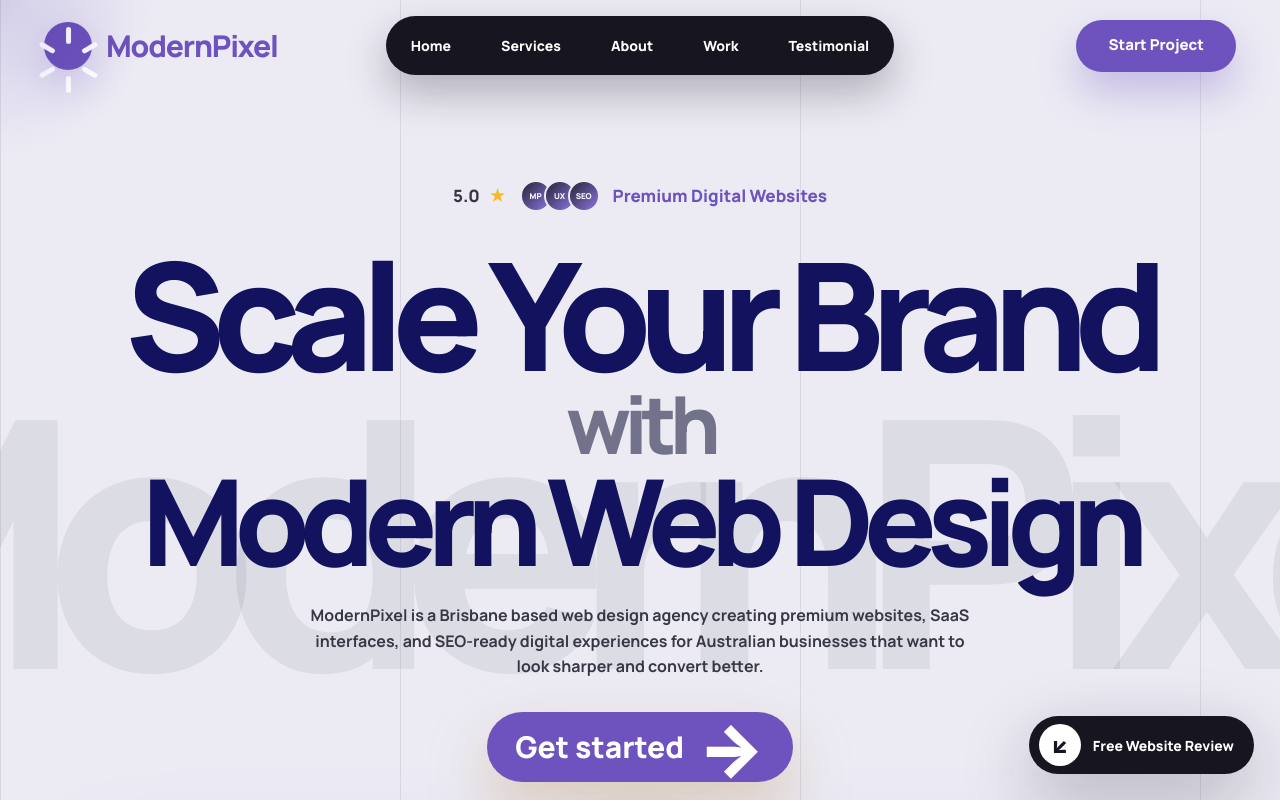
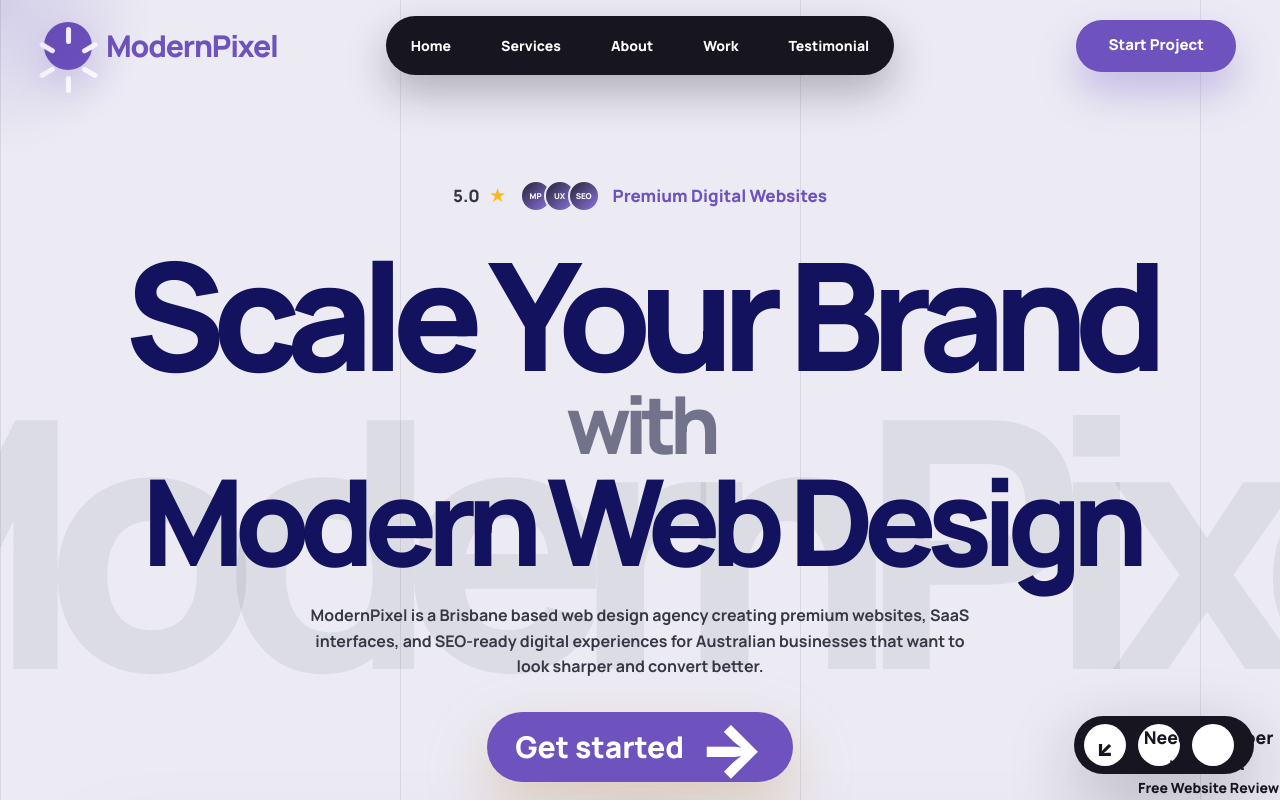
Before and after one commit to sadeedch/ModernPixel, a Next.js app: page / in a window 1280 px wide. Shown: the top 800 px of the page. Built offline with nearby package versions, Linux system fonts and the light colour scheme.

Commit message:
Update WebsiteReviewLeadForm.jsx

```diff
--- a/components/sections/WebsiteReviewLeadForm.jsx
+++ b/components/sections/WebsiteReviewLeadForm.jsx
@@ -133,12 +133,23 @@
     <>
    <button
   type="button"
-        className="lead-float-button"
+  className="lead-float-button lead-float-upgraded"
   onClick={() => setIsOpen(true)}
   aria-label="Open free website review form"
 >
-        <span>↙</span>
+  <span className="lead-mascot" aria-hidden="true">
+    <i className="mascot-eye" />
+    <i className="mascot-beak" />
+    <i className="mascot-wing" />
+    <b>↙</b>
+  </span>
+
+  <span className="lead-float-copy">
+    <small>Need a sharper website?</small>
     <strong>Free Website Review</strong>
+  </span>
+
+  <span className="lead-pulse-dot" aria-hidden="true" />
 </button>
 
       <div className={`lead-modal ${isOpen ? 'open' : ''}`} aria-hidden={!isOpen}>
```
Lines whose indentation alone changed are shown as unchanged.
